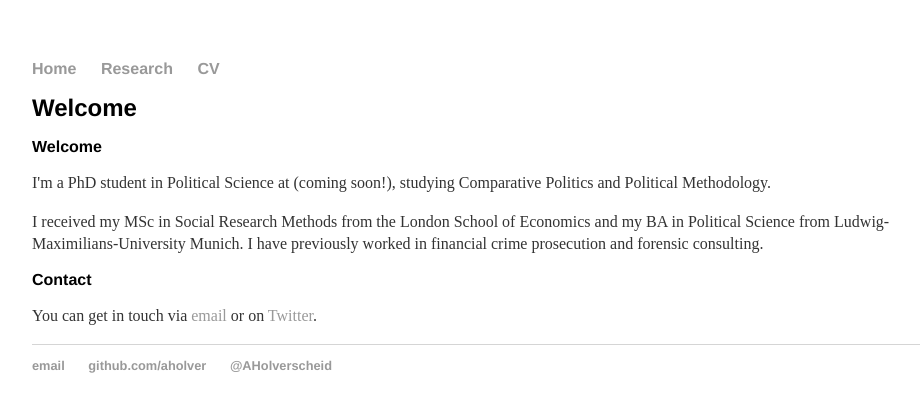
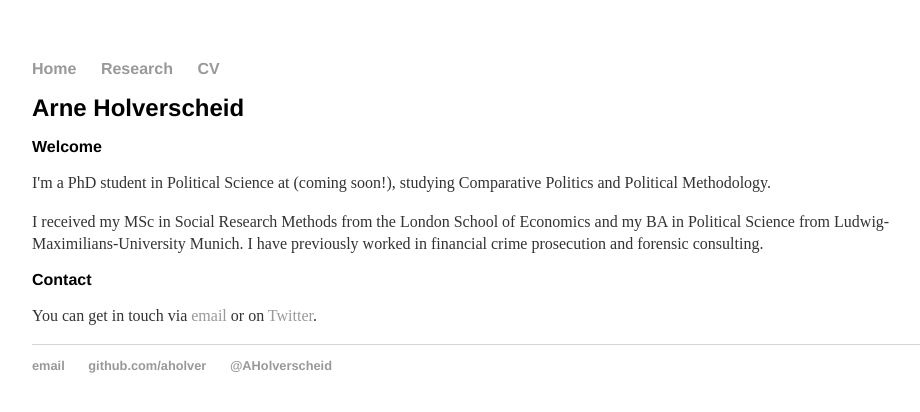
Before and after one commit to aholver/aholver.github.io, a Jekyll site: the page built from index.html, in a window 1280 px wide. Shown: the top 412 px of the page, without its empty margins (160-1080 px from the left). Built offline with Jekyll 4.4.1, drawn with Linux system fonts in a browser that asks for light colours.

Commit message:
Update index.html

```diff
--- a/index.html
+++ b/index.html
@@ -3,7 +3,7 @@ layout: default
 title: Arne Holverscheid
 ---
 <div class="blurb">
-	<h1>Welcome</h1>
+	<h1>Arne Holverscheid</h1>
 	<h2>Welcome</h2>
 	<p>I'm a PhD student in Political Science at (coming soon!), studying Comparative Politics and Political Methodology.</p>
 	<p>I received my MSc in Social Research Methods from the London School of Economics and my BA in Political Science from Ludwig-Maximilians-University Munich. I have previously worked in financial crime prosecution and forensic consulting.</p>
```
